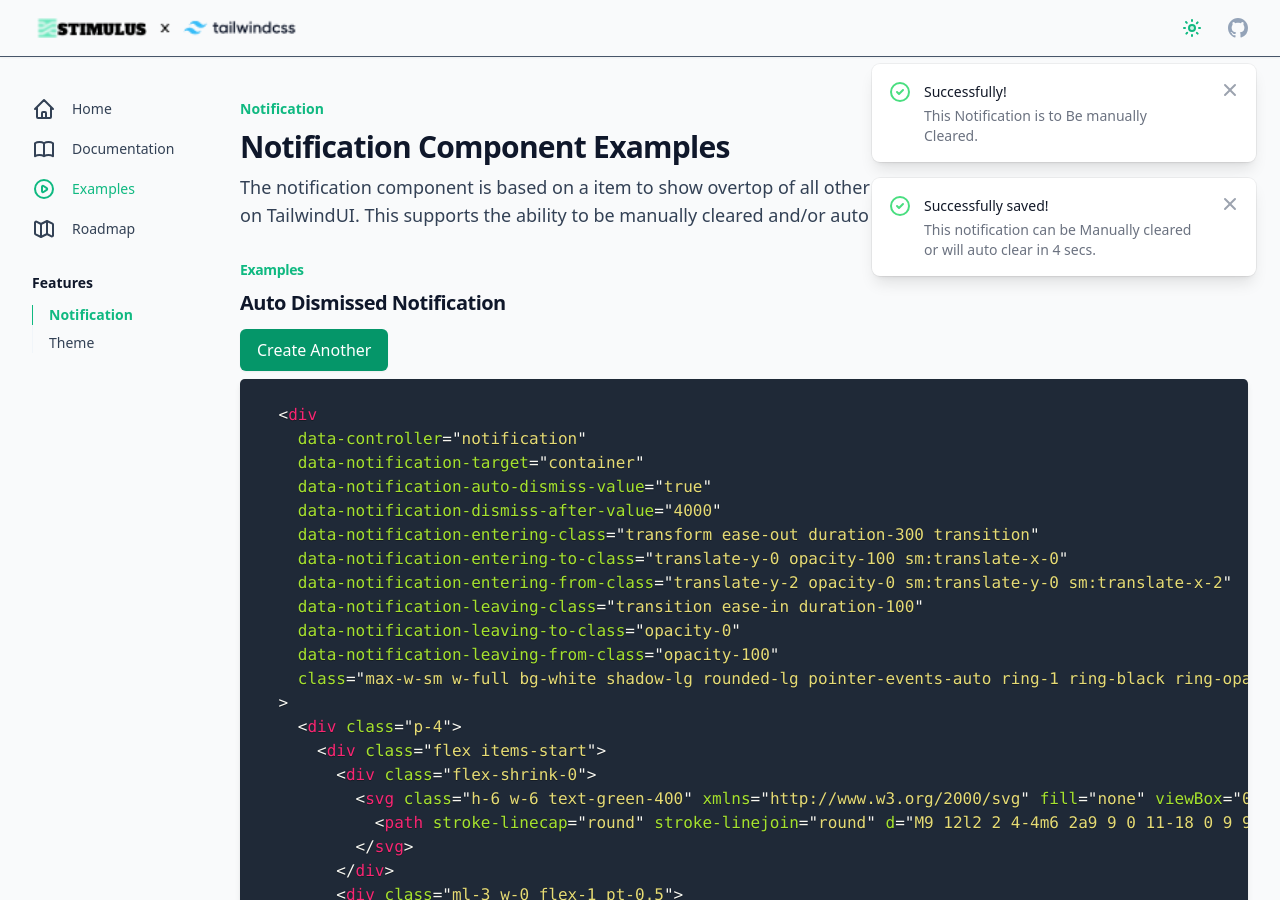
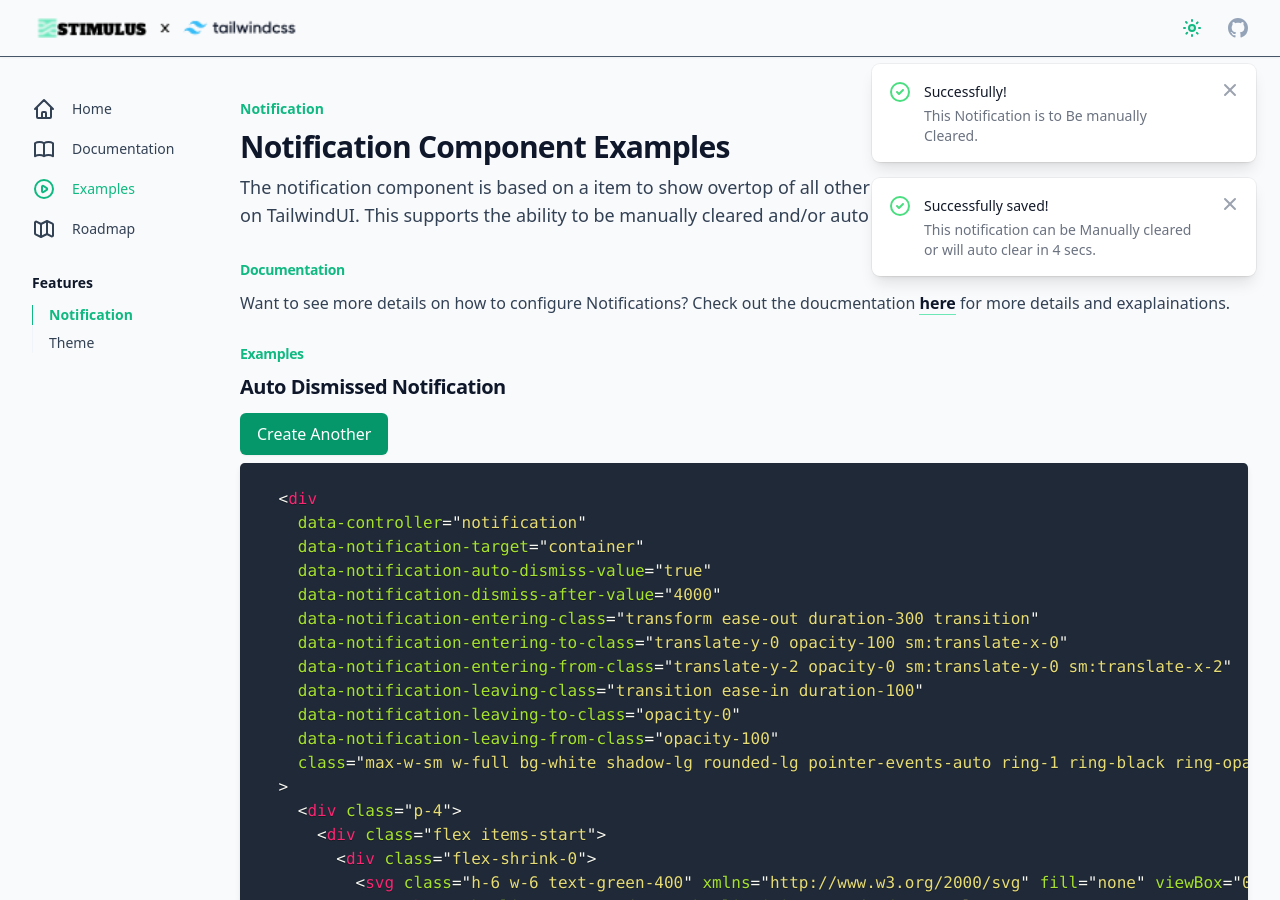
Before and after one commit to chiefpansancolt/stimulus-tailwind-components, a Jekyll site: the page built from docs/playground/notification/index.html, in a window 1280 px wide and 900 px high. Built offline with Jekyll 4.4.1, drawn with Linux system fonts in a browser that asks for light colours; Markdown is read by kramdown in place of the engine named in the settings.

Commit message:
move to folder structure and link to docs

```diff
--- a/docs/playground/notification.html
+++ b/docs/playground/notification/index.html
@@ -12,6 +12,12 @@ nextLink: /playground/theme
 ---
 
 <div class="prose prose-slate dark:prose-dark">
+  <h2>Documentation</h2>
+  <p
+    >Want to see more details on how to configure Notifications? Check out the doucmentation <a href="{{ site.links.docs.notification | relative_url }}">here</a> for more details and
+    exaplainations.</p
+  >
+
   <h2>Examples</h2>
   <h3>Auto Dismissed Notification</h3>
 
```
